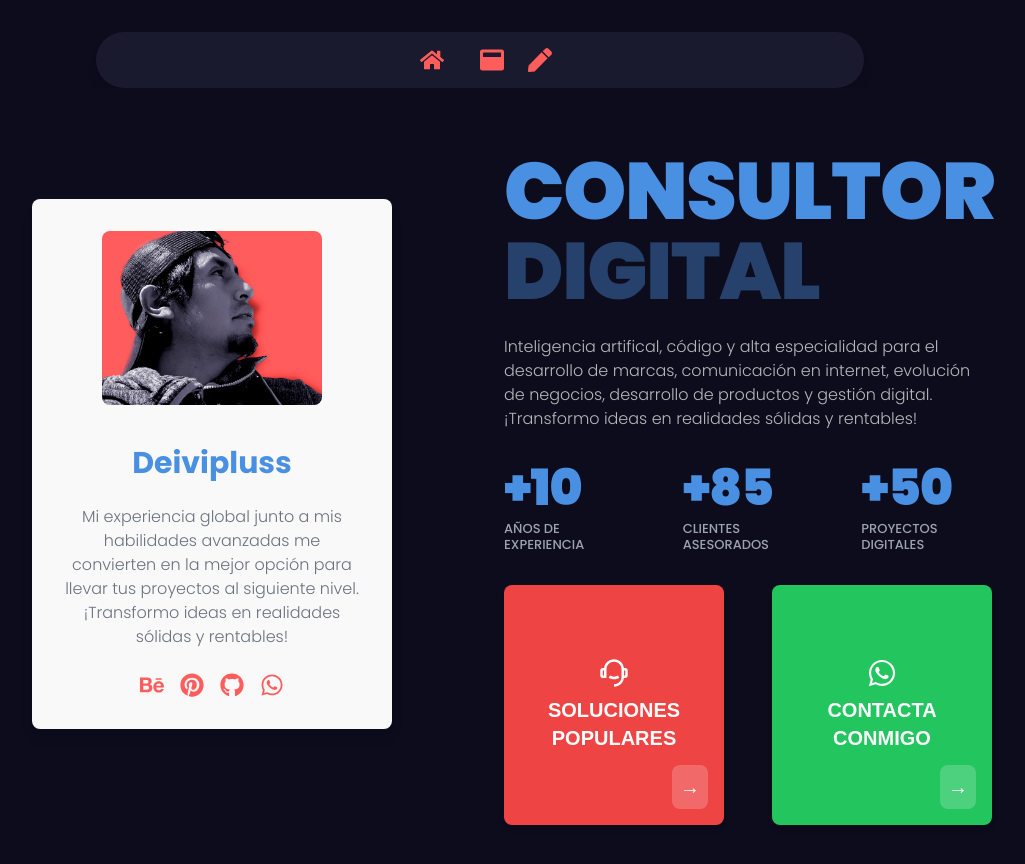
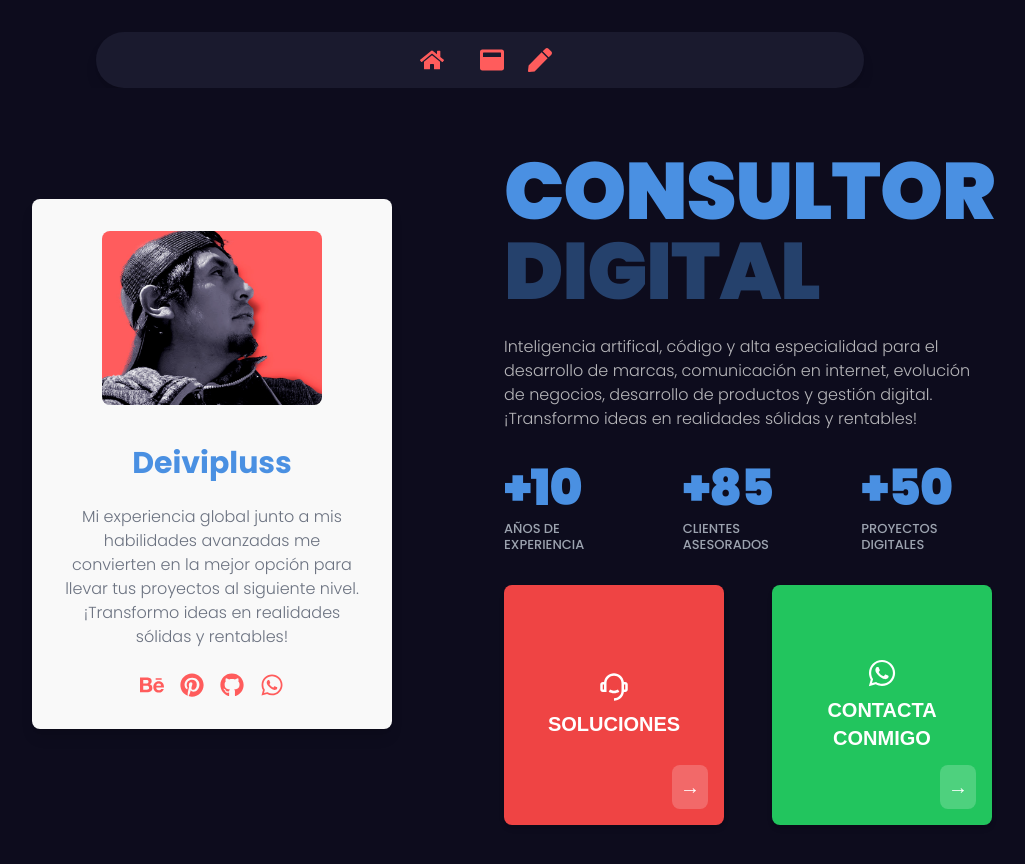
Before and after one commit to deivipluss/landing, a Next.js app: page / in a window 1280 px wide. Shown: the top 864 px of the page, without its empty margins (160-1185 px from the left). Built offline with nearby package versions, Linux system fonts and the light colour scheme.

Commit message:
miercoles13tarde5PM2

```diff
--- a/app/page.tsx
+++ b/app/page.tsx
@@ -81,7 +81,7 @@ const ActionCards: React.FC = () => (
       <div className="bg-red-500 text-white p-6 rounded-lg relative shadow-md h-[100px] md:h-[240px] flex flex-col items-center justify-center w-full md:w-1/2">
         <div className="flex flex-col items-center justify-center text-center space-y-2">
           <RiCustomerService2Line className="text-2xl md:text-3xl" />
-          <h3 className="text-lg md:text-xl font-semibold">SOLUCIONES POPULARES</h3>
+          <h3 className="text-lg md:text-xl font-semibold">SOLUCIONES </h3>
         </div>
         {!isMobile() && (
           <div className="absolute right-4 bottom-4 bg-white/20 p-2 rounded-lg">
```
